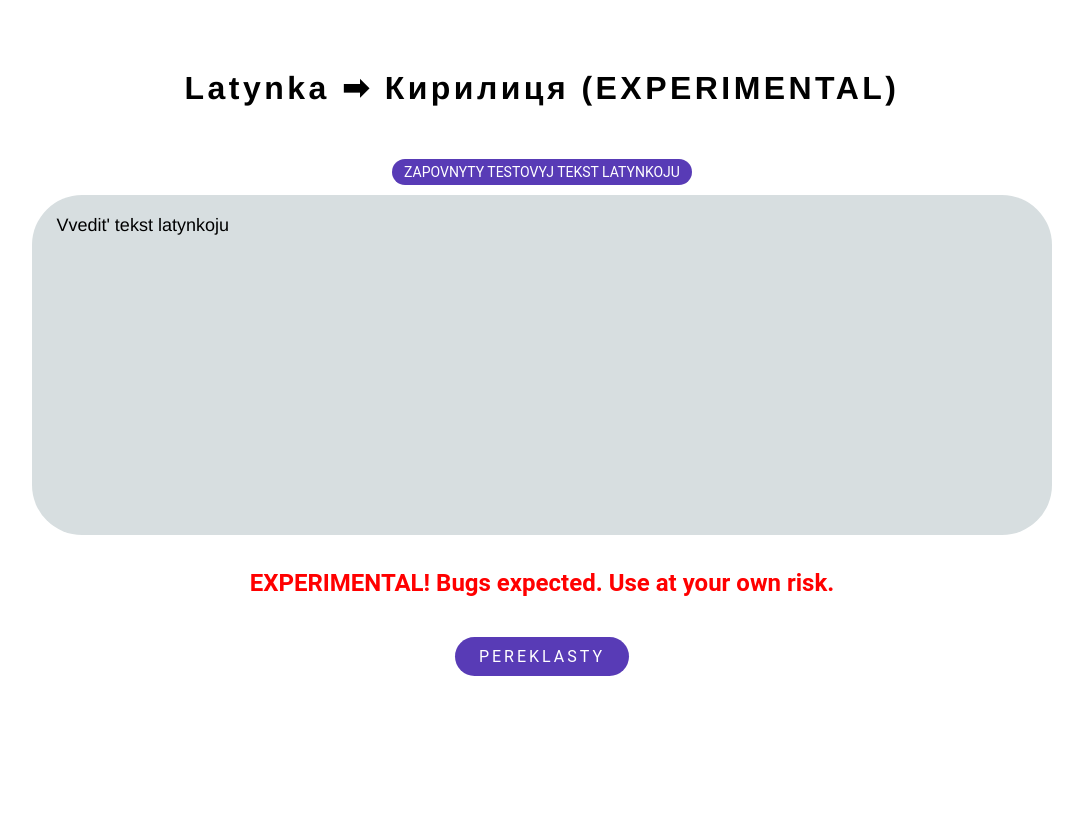
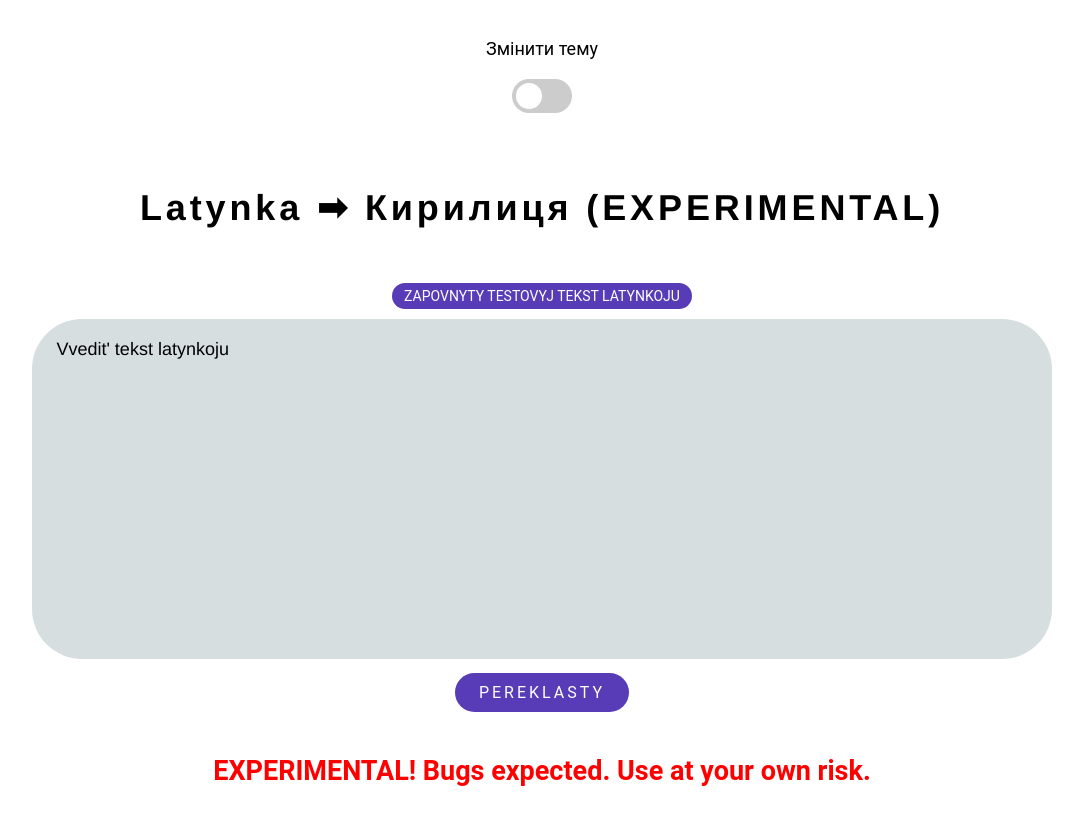
Before and after one commit to witchmonster/latynka-web, a plain HTML site: page reverse.html in a window 1280 px wide. Shown: the whole page, without its empty margins (98-1181 px from the left). Before the commit the page ends 800 px from the top, so only its background shows below. Drawn offline with nearby package versions, Linux system fonts and the light colour scheme; a web font is replaced by a local one.

Commit message:
Fix fonts. Add theme toggle to reverse converter.

```diff
--- a/css/style.css
+++ b/css/style.css
@@ -42,6 +42,7 @@ a {
 
 .divCell {
   padding: 10px 12px;
+  font-size: 18px;
   text-align: center;
   vertical-align: center;
 }
--- a/reverse.html
+++ b/reverse.html
@@ -11,6 +11,25 @@
 
 <body>
     <script src="https://code.jquery.com/jquery-3.6.3.min.js"></script>
+    <div class="divTable">
+        <div class="divRow">
+            <div class="divCell">Змінити тему</div>
+        </div>
+        <div class="divRow">
+            <div class="divCell">
+                <label class="switch">
+                    <input type="checkbox" id="theme">
+                    <span class="slider round"></span>
+                </label>
+            </div>
+            <script>
+                document.getElementById("theme").addEventListener("click", function () {
+                    if (window.matchMedia("(prefers-color-scheme: dark)").matches) document.body.classList.toggle("light-mode");
+                    else document.body.classList.toggle("dark-mode");
+                });
+            </script>
+        </div>
+    </div>
     <div class="divTable">
         <div class="divRow">
             <div class="divCell">
@@ -38,11 +57,6 @@
         </div>
         <div class="divRow">
             <div class="divCell">
-                <h2 style="color: red;">EXPERIMENTAL! Bugs expected. Use at your own risk.</h2>
-            </div>
-        </div>
-        <div class="divRow">
-            <div class="divCell">
                 <button type="button" id="submitl"
                     class="button--plump-purple button--plump-m-purple">Pereklasty</button>
             </div>
@@ -56,6 +70,12 @@
                 });
             </script>
         </div>
+        <div class="divRow">
+            <div class="divCell">
+                <h2 style="color: red;">EXPERIMENTAL! Bugs expected. Use at your own risk.</h2>
+            </div>
+        </div>
     </div>
 </body>
+
 </html>
```
